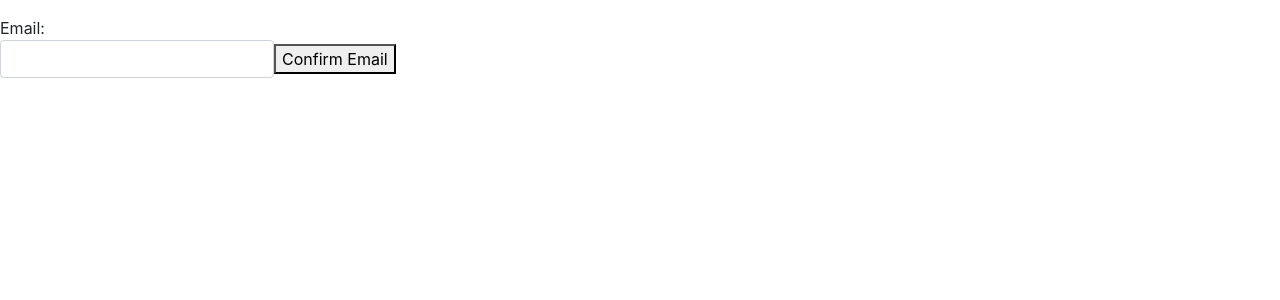
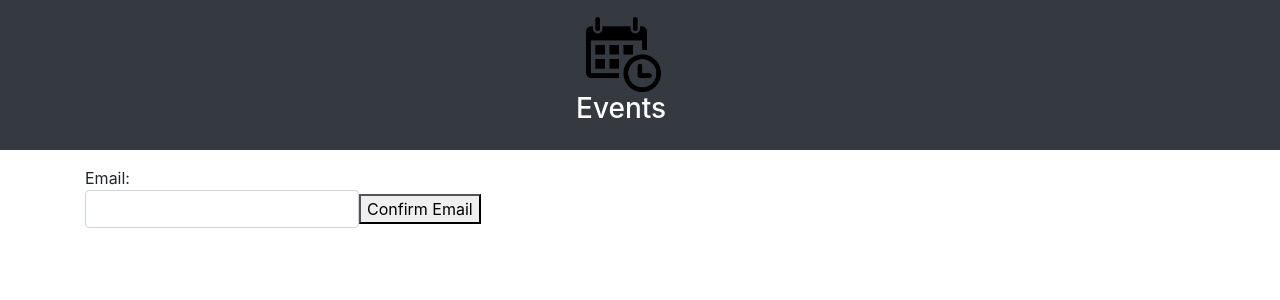
Before and after one commit to stephaniec1997/events-app, a React (Create React App) app in the folder client/: page /confirmation in a window 1280 px wide. Shown: the top 300 px of the page. Built offline with nearby package versions, Linux system fonts and the light colour scheme.

Commit message:
Add navbar to confirm page

```diff
--- a/client/src/components/Main.js
+++ b/client/src/components/Main.js
@@ -4,7 +4,6 @@ import {
   Navbar, Nav,
   // NavDropdown,
 } from 'react-bootstrap/';
-// import { BrowserRouter as Router, Route} from "react-router-dom";
 import '../App.css';
 import { setInStorage, getFromStorage } from '../utils/storage';
 
--- a/client/src/components/profile/Confirm.js
+++ b/client/src/components/profile/Confirm.js
@@ -1,6 +1,9 @@
 import React, { Component } from 'react';
 import axios from 'axios';
-
+import {
+  Navbar,
+} from 'react-bootstrap/';
+import logo from '../../logo1.png';
 
 class Confirm extends Component {
   constructor() {
@@ -32,6 +35,22 @@ class Confirm extends Component {
     const { mes, email } = this.state;
     return (
       <div id="app">
+        <Navbar bg="dark" className="heightChange">
+          <Navbar.Brand
+            className="center"
+          >
+            <img
+              alt=""
+              src={logo}
+              width="30"
+              height="30"
+              id="logo"
+              className="d-inline-block align-top"
+            />
+            <h3 className="logo"> Events</h3>
+          </Navbar.Brand>
+        </Navbar>
+        <div className="container justify-content-md-center">
           <p>{mes}</p>
           <label htmlFor="email">
           Email:
@@ -45,8 +64,7 @@ class Confirm extends Component {
           </label>
           <button type="button" className="button" onClick={() => { this.confirmEmail(email); }}>Confirm Email</button>
         </div>
-
-
+      </div>
     );
   }
 }
```
Lines whose indentation alone changed are shown as unchanged.
